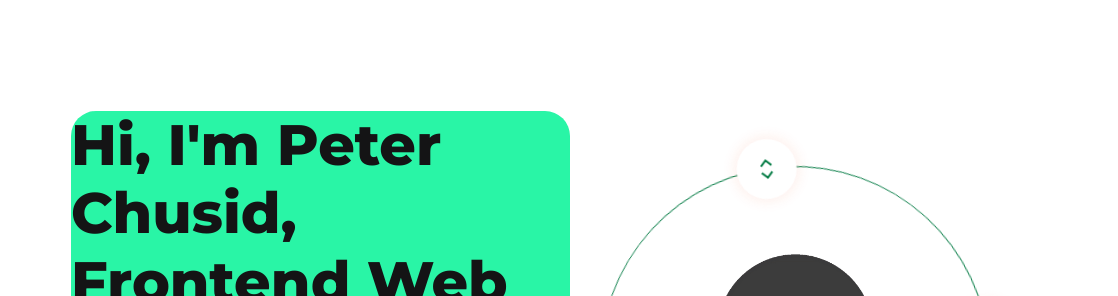
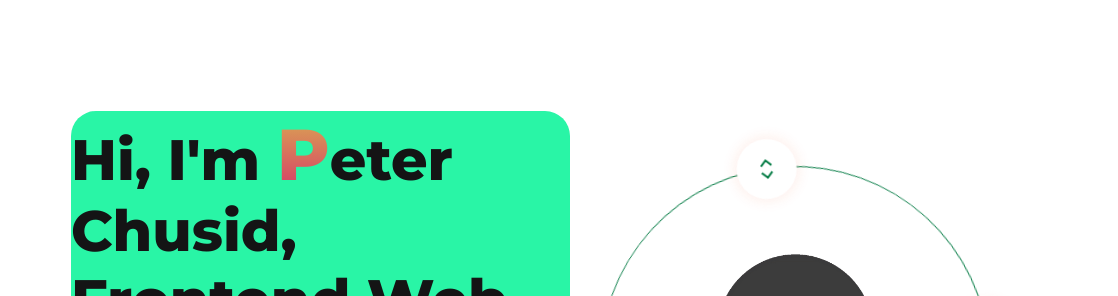
Before and after one commit to pwchusid/Personal-Portfolio-Website, a plain HTML site: page index.html in a window 1280 px wide. Shown: the part 114-410 px from the top of the page, 162-1280 px from the left. Drawn offline with nearby package versions, Linux system fonts and the light colour scheme.

Commit message:
added p text on landing page

```diff
--- a/index.html
+++ b/index.html
@@ -54,7 +54,7 @@
             </div>
 
         <div class="info" id="particles-js">
-            <h1>Hi, I'm <b class="highlight">P</b>eter Chusid, Frontend Web Developer</h1>
+            <h1>Hi, I'm <b id="highlight">P</b>eter Chusid, Frontend Web Developer</h1>
 
             <a href="#about" class="btn btn-primary">Enter</a>
         </div>
--- a/style.css
+++ b/style.css
@@ -224,8 +224,11 @@ section.landing .socials a:hover {
     animation: effect linear 2s;
 }
 
-.highlight {
-    color: linear-gradient(90deg, #d53369 0%, #daae51 100%);
+#highlight {
+    font-size: 72px;
+    background: -webkit-linear-gradient(90deg, #d53369 0%, #daae51 100%);
+    -webkit-background-clip: text;
+    -webkit-text-fill-color: transparent;
 }
 
 @keyframes effect {
```
